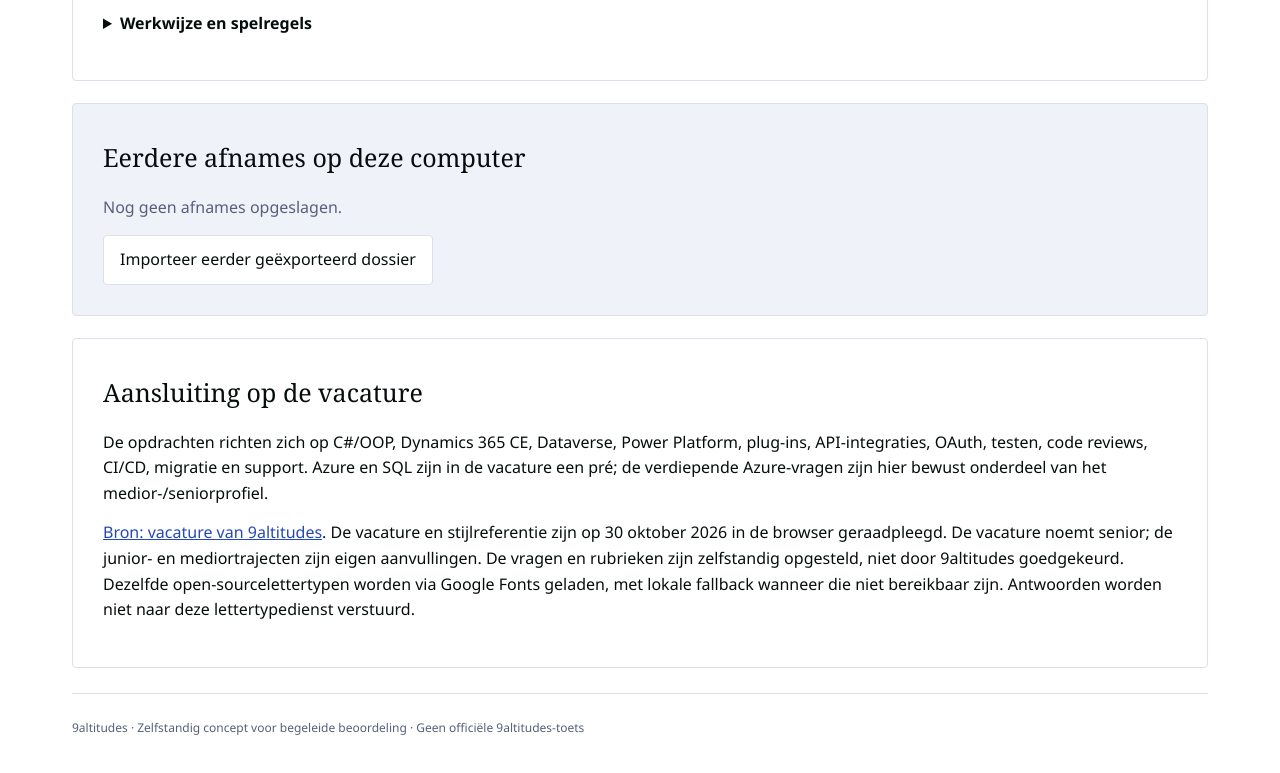
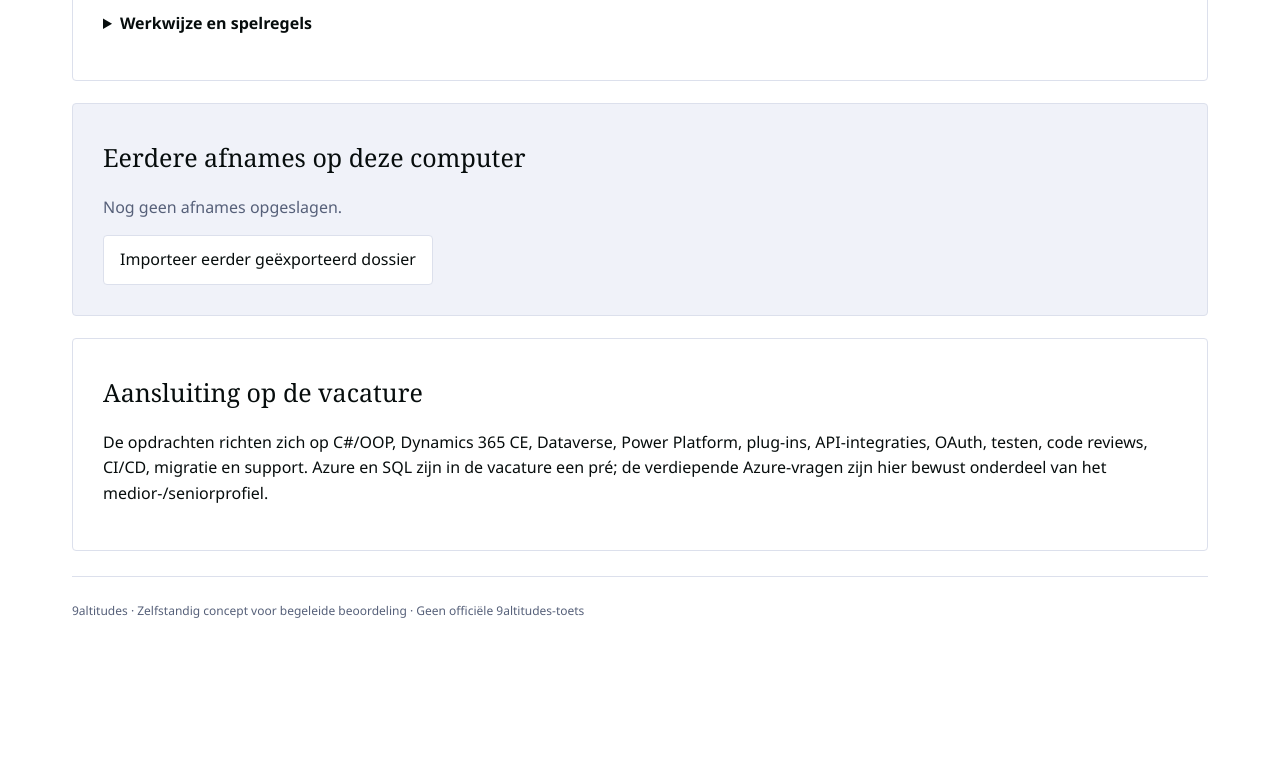
Before and after one commit to RobJoosen/9aAssessment, a plain HTML site: page index.html in a window 1280 px wide. Shown: the part 1172-1945 px from the top of the page. After the commit the page ends 1853 px from the top, so only its background shows below. Drawn offline with Linux system fonts and the light colour scheme; a web font is replaced by a local one.

Commit message:
Remove unnecessary source note
Co-authored-by: Copilot App <223556219+Copilot@users.noreply.github.com>

```diff
--- a/index.html
+++ b/index.html
@@ -112,7 +112,6 @@
     <div class="card"><h2>Eerdere afnames op deze computer</h2><div id="sessions"></div><button id="import-button">Importeer eerder geëxporteerd dossier</button><input id="import-file" type="file" accept=".json,application/json" hidden></div>
     <div class="card"><h2>Aansluiting op de vacature</h2>
       <p>De opdrachten richten zich op C#/OOP, Dynamics 365 CE, Dataverse, Power Platform, plug-ins, API-integraties, OAuth, testen, code reviews, CI/CD, migratie en support. Azure en SQL zijn in de vacature een pré; de verdiepende Azure-vragen zijn hier bewust onderdeel van het medior-/seniorprofiel.</p>
-      <p><a href="https://9altitudes.com/nl/jouw-avontuur/vacatures/technical-consultant-microsoft-dynamics-365-ce-net-c-azure" target="_blank" rel="noopener noreferrer">Bron: vacature van 9altitudes</a>. De vacature en stijlreferentie zijn op 30 oktober 2026 in de browser geraadpleegd. De vacature noemt senior; de junior- en mediortrajecten zijn eigen aanvullingen. De vragen en rubrieken zijn zelfstandig opgesteld, niet door 9altitudes goedgekeurd. Dezelfde open-sourcelettertypen worden via Google Fonts geladen, met lokale fallback wanneer die niet bereikbaar zijn. Antwoorden worden niet naar deze lettertypedienst verstuurd.</p>
     </div>
   </section>
   <section id="candidate-view" hidden>
```
